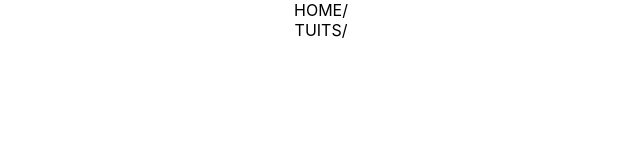
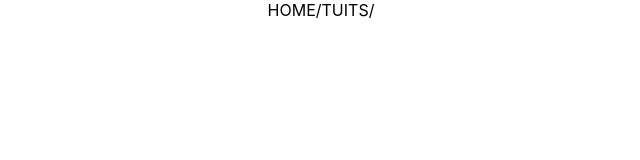
Before and after one commit to DavidLlobet/W08CH02-dante-davidllobet-Front, a Next.js app: page / in a window 1280 px wide. Shown: the top 160 px of the page, without its empty margins (319-959 px from the left). Built offline with nearby package versions, Linux system fonts and the light colour scheme.

Commit message:
Applied bootstrap to Tuits page

```diff
--- a/components/Header/Header.js
+++ b/components/Header/Header.js
@@ -6,10 +6,10 @@ const Header = () => {
       <Link className="nav-link" href="/">
         HOME/
       </Link>
-      {/* <Link className="nav-link" href="/Tuits">
+      <Link className="nav-link" href="/Tuits">
         TUITS/
       </Link>
-      <Link className="nav-link" href="/Crear Tuit">
+      {/* <Link className="nav-link" href="/Crear Tuit">
         CREAR TUIT/
       </Link> */}
     </header>
--- a/pages/index.js
+++ b/pages/index.js
@@ -1,6 +1,7 @@
 import Head from "next/head";
 import styles from "./index.module.css";
 import Link from "next/link";
+import Header from "@/components/Header/Header";
 
 const Home = () => (
   <div className={styles.container}>
@@ -8,15 +9,8 @@ const Home = () => (
       <title>Create Next App</title>
       <link rel="icon" href="/favicon.ico" />
     </Head>
-    <Link className="nav-link" href="/">
-      HOME/
-    </Link>
-    <Link className="nav-link" href="/Tuits">
-      TUITS/
-    </Link>
-    {/* <Link className="nav-link" href="/CreatePost">
-      CREAR TUIT/
-    </Link> */}
+    <Header />
+
     <main></main>
   </div>
 );
```
Also changed, not shown: pages/Tuits.js (+5 -2 lines).
